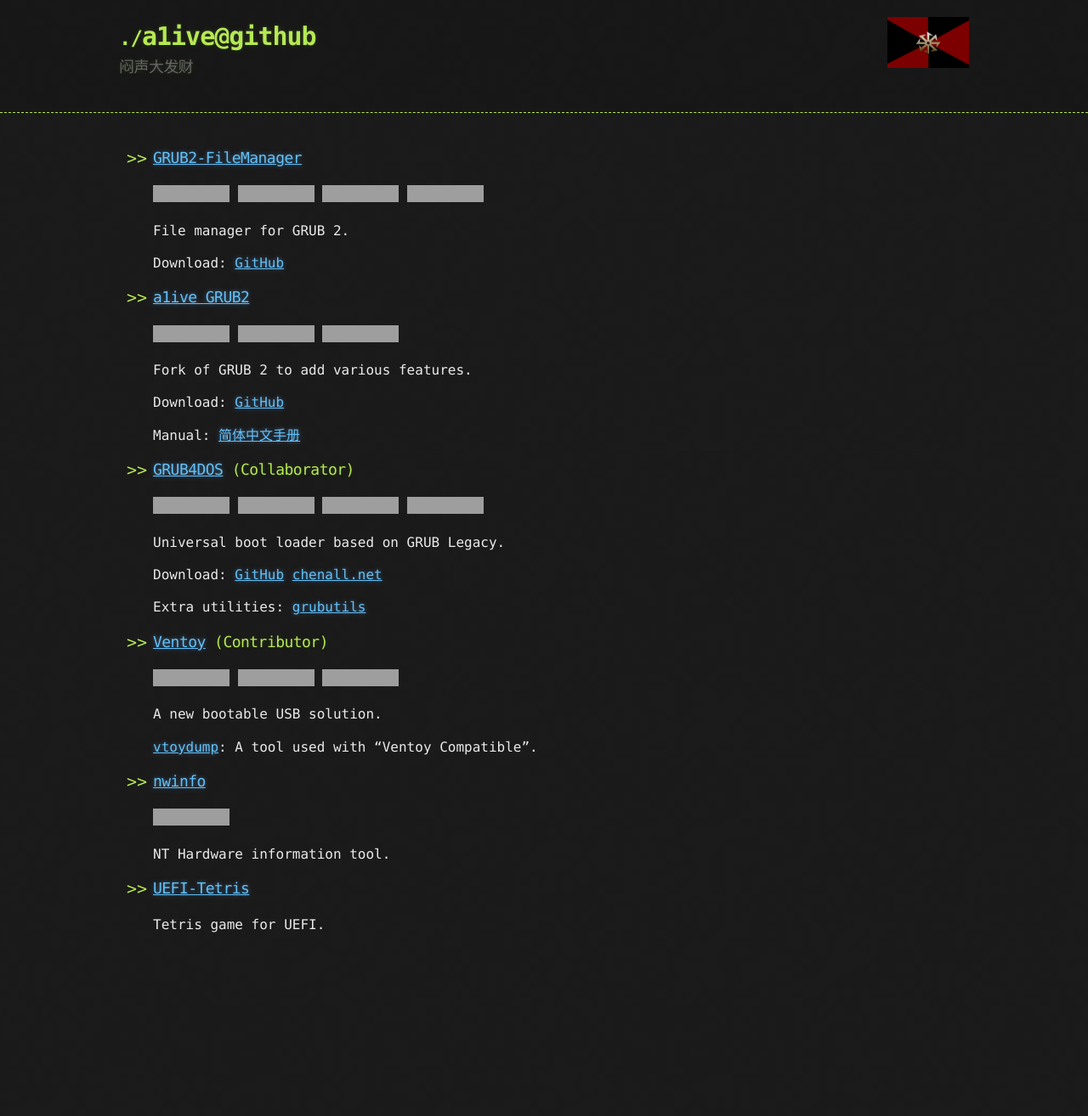
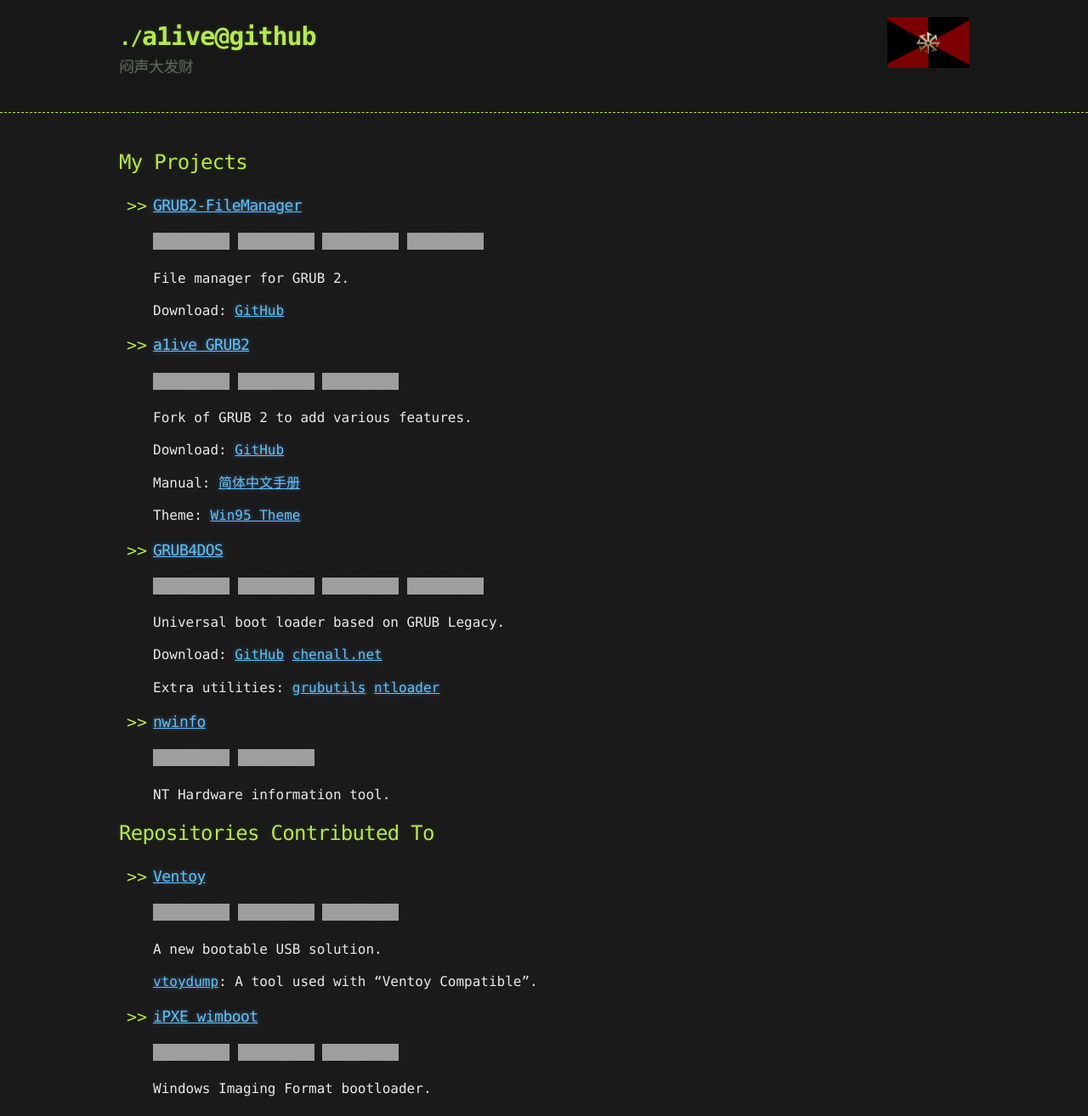
Before and after one commit to a1ive/a1ive.github.io, a Jekyll site: the page built from index.md, in a window 1280 px wide. Shown: the whole page at 85% size. Built offline with Jekyll 4.4.1, drawn with Linux system fonts in a browser that asks for light colours; our own code applies the rules of GitHub Pages for plain Markdown files; before the commit the page ends 1121 px from its top, so only the background shows below that; grey boxes are pictures that could not be loaded.

Commit message:
Update index.md

```diff
--- a/index.md
+++ b/index.md
@@ -1,6 +1,8 @@
 ---
 layout: default
 ---
+
+## My Projects
 
 - ### [GRUB2-FileManager](https://github.com/a1ive/grub2-filemanager)
 
@@ -20,7 +22,9 @@ layout: default
 
   Manual: [简体中文手册](./grub2_zh.html)
 
-- ### [GRUB4DOS](https://github.com/chenall/grub4dos) (Collaborator)
+  Theme: [Win95 Theme](https://github.com/a1ive/grub-theme-win95)
+
+- ### [GRUB4DOS](https://github.com/chenall/grub4dos)
 
   ![GitHub](https://img.shields.io/github/license/chenall/grub4dos) ![](https://img.shields.io/github/stars/chenall/grub4dos) ![GitHub Release Date](https://img.shields.io/github/release-date/chenall/grub4dos) ![GitHub all releases](https://img.shields.io/github/downloads/chenall/grub4dos/total)
 
@@ -28,9 +32,17 @@ layout: default
 
   Download: [GitHub](https://github.com/chenall/grub4dos/releases) [chenall.net](http://grub4dos.chenall.net/)
 
-  Extra utilities: [grubutils](https://github.com/chenall/grubutils)
+  Extra utilities: [grubutils](https://github.com/chenall/grubutils) [ntloader](https://github.com/grub4dos/ntloader)
 
-- ### [Ventoy](https://github.com/ventoy/Ventoy) (Contributor)
+- ### [nwinfo](https://github.com/a1ive/nwinfo)
+
+  ![](https://img.shields.io/github/license/a1ive/nwinfo) ![](https://img.shields.io/github/downloads/a1ive/nwinfo/total.svg)
+
+  NT Hardware information tool.
+
+## Repositories Contributed To
+
+- ### [Ventoy](https://github.com/ventoy/Ventoy)
 
   ![license](https://img.shields.io/github/license/ventoy/Ventoy) ![stars](https://img.shields.io/github/stars/ventoy/Ventoy) ![](https://img.shields.io/github/downloads/ventoy/Ventoy/total.svg)
 
@@ -38,12 +50,8 @@ layout: default
 
   [vtoydump](https://github.com/ventoy/vtoydump): A tool used with "Ventoy Compatible".
 
-- ### [nwinfo](https://github.com/a1ive/nwinfo)
+- ### [iPXE wimboot](https://github.com/ipxe/wimboot)
 
-  ![](https://img.shields.io/github/license/a1ive/nwinfo)
+  ![license](https://img.shields.io/github/license/ipxe/wimboot) ![stars](https://img.shields.io/github/stars/ipxe/wimboot) ![](https://img.shields.io/github/downloads/ipxe/wimboot/total.svg)
 
-  NT Hardware information tool.
-
-- ### [UEFI-Tetris](https://github.com/a1ive/uefi-tetris)
-
-  Tetris game for UEFI.
+  Windows Imaging Format bootloader.
```
